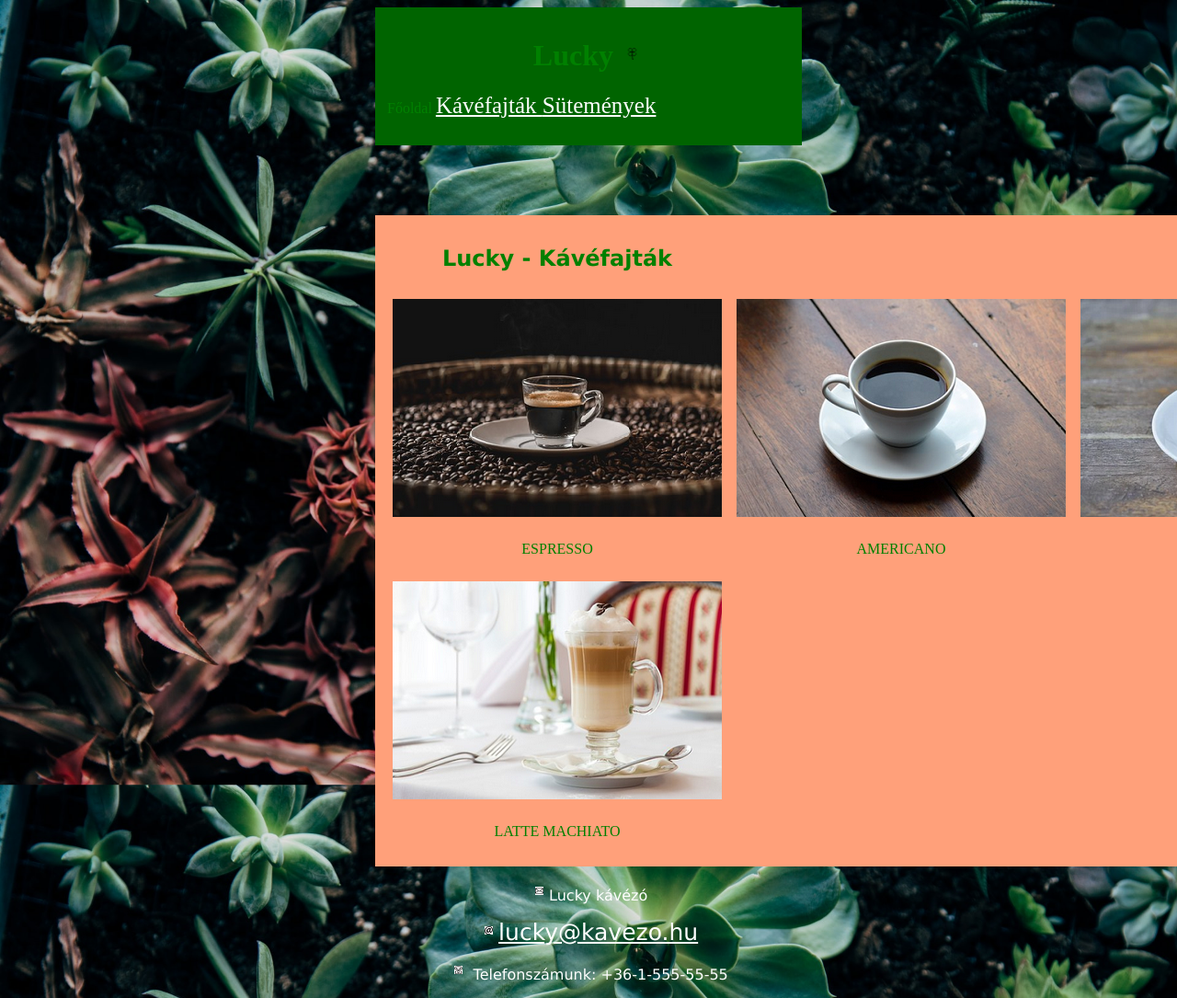
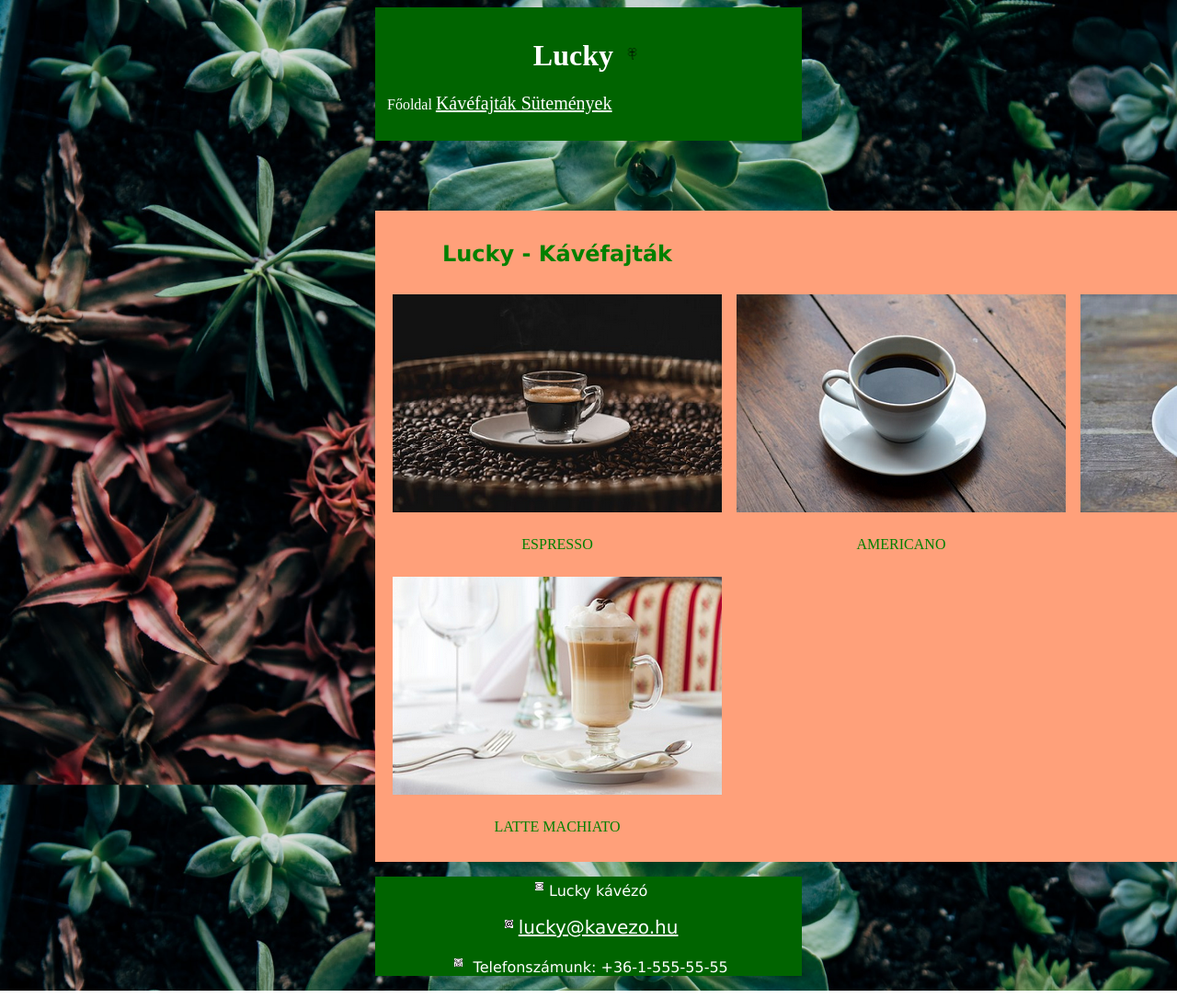
Before and after one commit to vkristof2006/Kristof, a plain HTML site: page Váczi_Kristóf_12.C_kavezo/index.html in a window 1280 px wide. Shown: the top 1085 px of the page at 92% size. Drawn offline with Linux system fonts and the light colour scheme.

Commit message:
Add files via upload

```diff
--- a/Váczi_Kristóf_12.C_kavezo/index.css
+++ b/Váczi_Kristóf_12.C_kavezo/index.css
@@ -10,9 +10,10 @@ body{
     background-size: cover;
     background-position: center;
     font-family: Verdana;
+
 }
 a{
-    font-size: 25px;
+    font-size: 20px;
     color: white;
 }
 
@@ -35,7 +36,6 @@ table{
     background-color: lightsalmon;
     color: green;
     font-family: 'Times New Roman';
-
 }
 
 p{
@@ -65,4 +65,10 @@ img{
 
 .table2{
     background-color: darkgreen;
+    font-size: 100%;
+    color: white;
 }
+
+.links{
+    background-color: darkgreen;
+}
```
